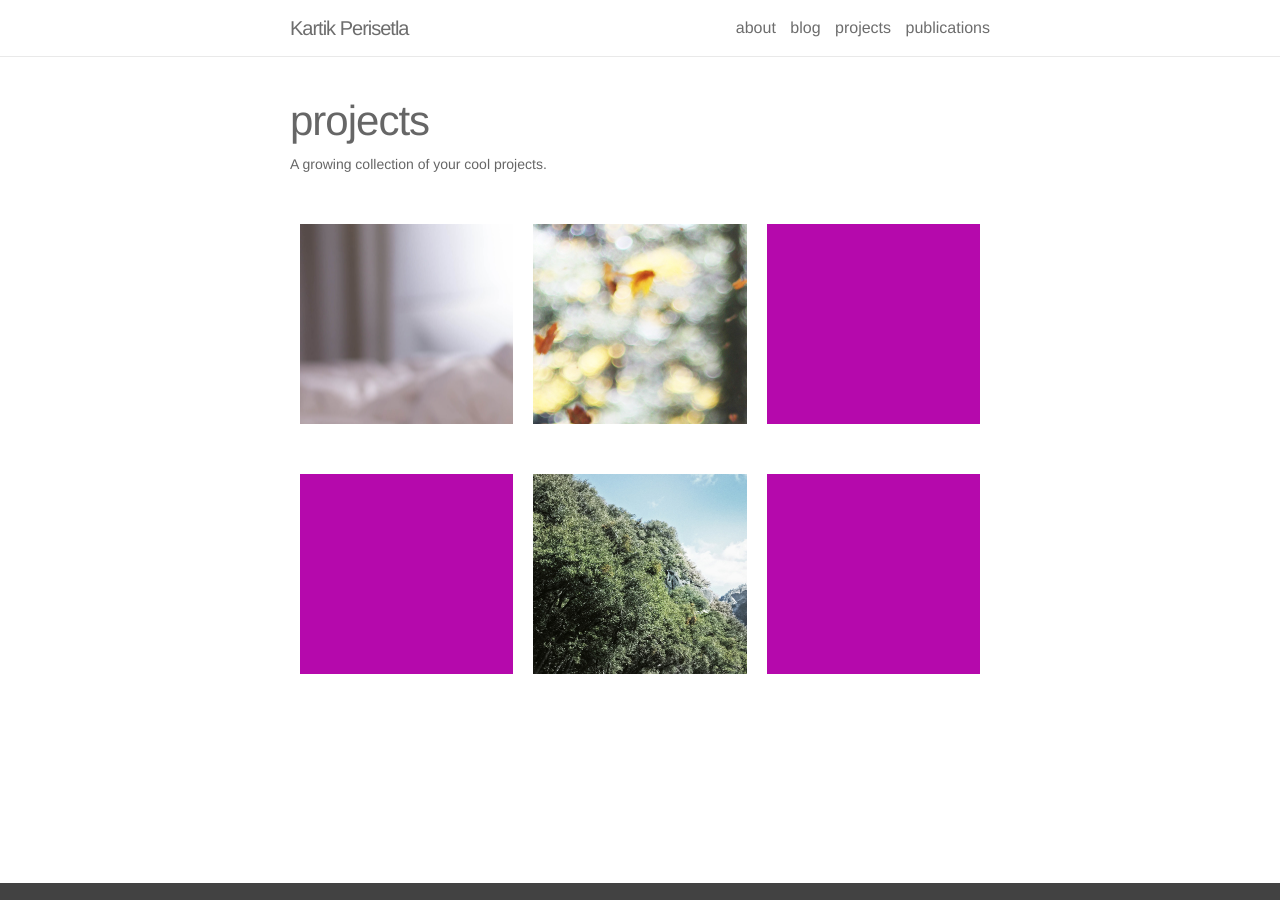
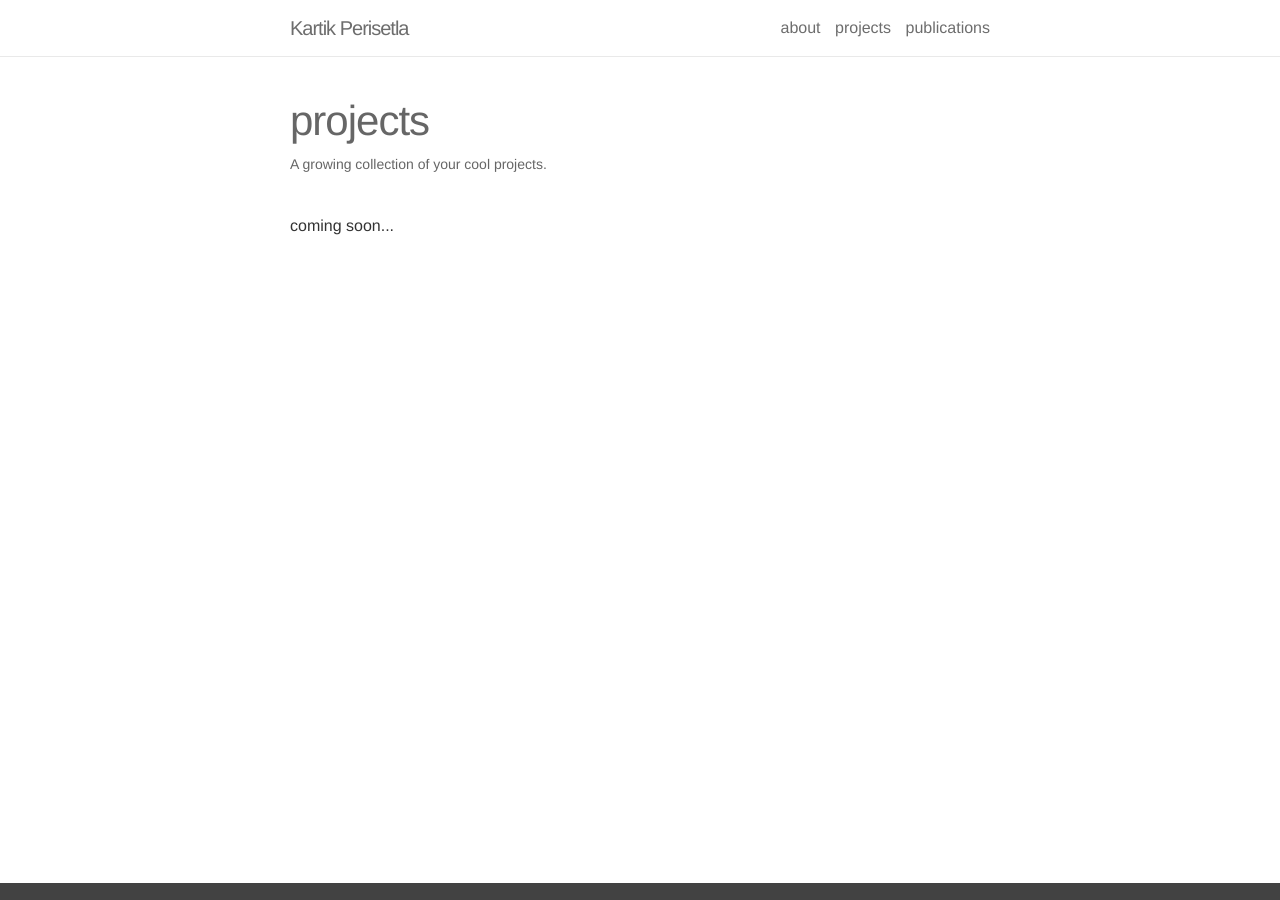
Before and after one commit to kartikperisetla/kartikperisetla.github.io, a Jekyll site: the page built from _pages/projects.md, in a window 1280 px wide. Built offline with Jekyll 4.4.1, drawn with Linux system fonts in a browser that asks for light colours; nearby versions of some CDN libraries.

Commit message:
updated links

```diff
--- a/_includes/header.html
+++ b/_includes/header.html
@@ -26,7 +26,7 @@
         <a class="page-link" href="{{ site.baseurl | prepend: site.url }}/">about</a>
 
         <!-- Blog -->
-        <a class="page-link" href="{{ '/blog/' | prepend: site.baseurl | prepend: site.url }}">blog</a>
+        <!-- <a class="page-link" href="{{ '/blog/' | prepend: site.baseurl | prepend: site.url }}">blog</a> -->
 
         <!-- Pages -->
         {% for page in site.pages %}
--- a/_pages/projects.md
+++ b/_pages/projects.md
@@ -5,7 +5,11 @@
 description: A growing collection of your cool projects.
 ---
 
-{% for project in site.projects %}
+<p>
+coming soon...
+</p>
+
+<!-- {% for project in site.projects %}
 
 {% if project.redirect %}
 <div class="project">
@@ -45,4 +49,4 @@
 
 {% endif %}
 
-{% endfor %}
+{% endfor %} -->
```
